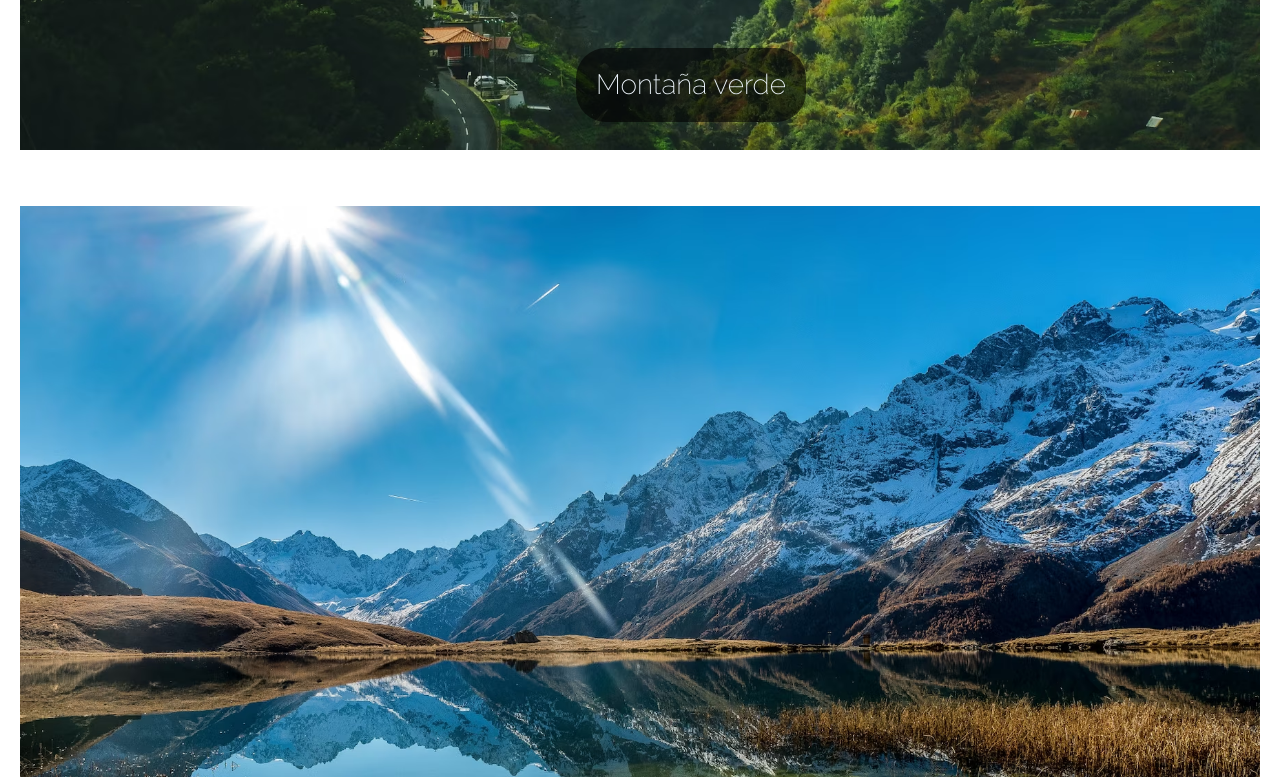
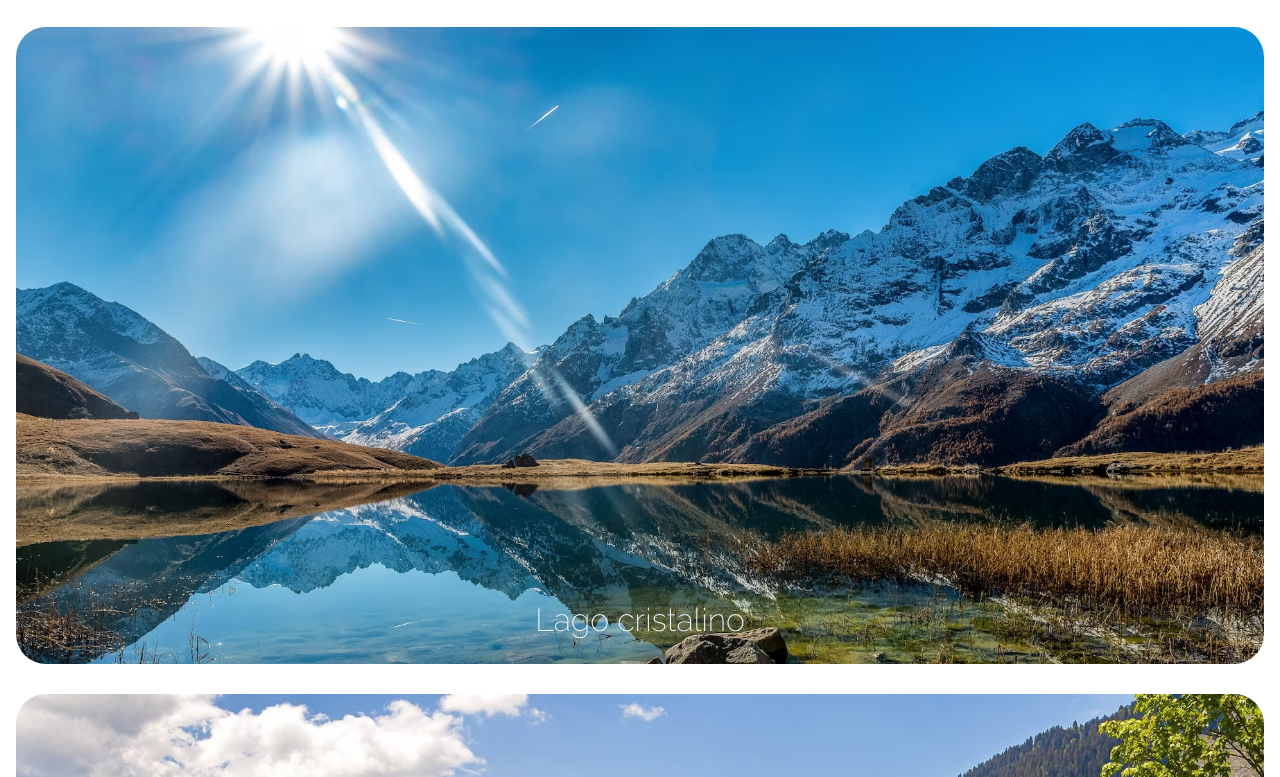
Before and after one commit to CristiSalazar/PreEntrega2Salazar, a plain HTML site: page Pages/destinos.html in a window 1280 px wide. Shown: the part 755-1532 px from the top of the page. Drawn offline with nearby package versions, Linux system fonts and the light colour scheme.

Commit message:
Destinos con grid

```diff
--- a/Pages/destinos.html
+++ b/Pages/destinos.html
@@ -38,34 +38,14 @@
       </nav>
 
     <main>
-        <section class="parteDestinos">
-            <div class="tarjetas2">
-                <div class="tarjeta2">
-                    <img class="tarjeta__imagen2"src="../images/fascinante-paisaje-montanas-verdes-superficie-cielo-nublado_181624-27189.avif">
-                    <h3 class="tarjeta__titulo2">Montaña verde</h3>
-                </div>
-                <div class="tarjeta2">
-                    <img class="tarjeta__imagen2"src="../images/hermosa-foto-lago-cristalino-junto-base-montana-nevada-dia-soleado_181624-5459.avif">
-                    <h3 class="tarjeta__titulo2">Lago cristalino</h3>
-                </div>
-                <div class="tarjeta2">
-                    <img class="tarjeta__imagen2"src="../images/hermosa-vista-lago-rodeado-montanas-lago-longrin-presa-suiza_181624-27908.avif">
-                    <h3 class="tarjeta__titulo2">Lago montañas</h3>
-                </div>
-                <div class="tarjeta2">
-                    <img class="tarjeta__imagen2" src="../images/hermoso-paisaje-rio-rodeado-vegetacion-bosque_181624-40482.avif">
-                    <h3 class="tarjeta__titulo2">Río con vegetación</h3>
-                </div>
-                <div class="tarjeta2">
-                    <img class="tarjeta__imagen2"src="../images/impresionante-vista-lago-zugspitze-rodeado-bosques-eibsee_181624-9813.avif">
-                    <h3 class="tarjeta__titulo2">Lago zugspitze</h3>
-                </div>
-                <div class="tarjeta2">
-                    <img class="tarjeta__imagen2" src="../images/rio-montanas-orilla-rocosa-pirineos_1398-5036.avif">
-                    <h3 class="tarjeta__titulo2">Río 2</h3>
-                </div>
-            </div>
-        </section>
+      <section class="destinos">
+        <div class="destinos__montana"> Montaña verde</div>
+        <div class="destinos__lagocristalino">Lago cristalino</div>
+        <div class="destinos__lago">Lago</div>
+        <div class="destinos__rio">Río </div>
+        <div class="destinos__lagozugspitze">Lago zugspitze</div>
+        <div class="destinos__rio2">Río 2</div>
+      </section>
     </main>
 
 </body>
--- a/css/style.css
+++ b/css/style.css
@@ -91,39 +91,79 @@
     justify-content: center;
     color: aliceblue;
 }
+
 /* Destinos */
-.tarjetas2{
-    display:flex;
-    flex-direction: column;
-    gap: 16px;
-    justify-content:center;
-    width:100%;
-    overflow: hidden;
+.destinos {
+    width: 100%;
+    height: 500vh;
+    padding: 16px;
+    gap: 30px;
+    margin-top: 100px;
+    display: grid;
+    grid-template-rows: repeat(6, 1fr);
+    grid-template-areas:
+        "montana"
+        "lagocristalino"
+        "lago"
+        "rio"
+        "lagozugspitze"
+        "rio2";
 }
 
-.tarjeta2{
-    position: relative;
-    width: 100%;
-    padding: 20px;
-}
-
-.tarjeta__imagen2{
-    width: 100%;
-}
-
-.tarjeta__titulo2{
-    position: absolute;
-    bottom: 40px;
-    left: 45%;
-    color: aliceblue;
-    background-color: rgb(0, 0, 0, 0.6);
-    padding: 20px;
+.destinos__montana{
+    grid-area: montana;
+    background-image: url(../images/fascinante-paisaje-montanas-verdes-superficie-cielo-nublado_181624-27189.avif);
+    background-size: cover;
     border-radius: 30px;
 }
 
+.destinos__lagocristalino{
+    grid-area: lagocristalino;
+    background-image: url(../images/hermosa-foto-lago-cristalino-junto-base-montana-nevada-dia-soleado_181624-5459.avif);
+    background-size: cover;
+    border-radius: 30px;
+}
+
+.destinos__lago{
+    grid-area: lago;
+    background-image: url(../images/hermosa-vista-lago-rodeado-montanas-lago-longrin-presa-suiza_181624-27908.avif);
+    background-size: cover;
+    border-radius: 30px;
+}
+
+.destinos__rio{
+    grid-area: rio;
+    background-image: url(../images/hermoso-paisaje-rio-rodeado-vegetacion-bosque_181624-40482.avif);
+    background-size: cover;
+    border-radius: 30px;
+}
+
+.destinos__lagozugspitze{
+    grid-area: lagozugspitze;
+    background-image: url(../images/impresionante-vista-lago-zugspitze-rodeado-bosques-eibsee_181624-9813.avif);
+    background-size: cover;
+    border-radius: 30px;
+}
+
+.destinos__rio2{
+    grid-area: rio2;
+    background-image: url(../images/rio-montanas-orilla-rocosa-pirineos_1398-5036.avif);
+    border-radius: 30px;
+}
+
+.destinos div{
+    display: flex;
+    justify-content: center;
+    align-items: flex-end;
+    color: aliceblue;
+    padding: 20px;
+    font-size: xx-large;
+}
+
+
 /* Servicios */
 .carrusel-personalizado {
-    margin-top: 100px;
+    margin: 50px;
 }
 
 .carousel-control-prev-icon {
```
Also changed, not shown: index.html (line endings or trailing spaces), 1 other file.
